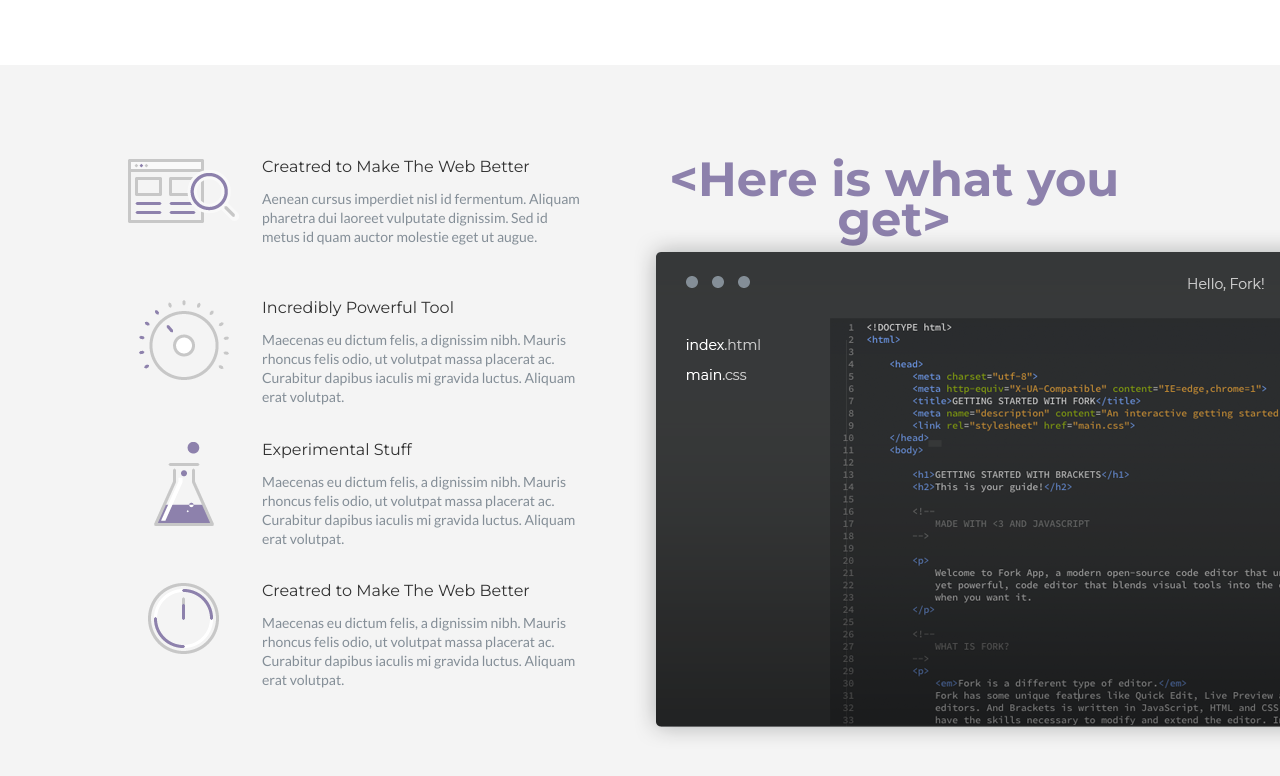
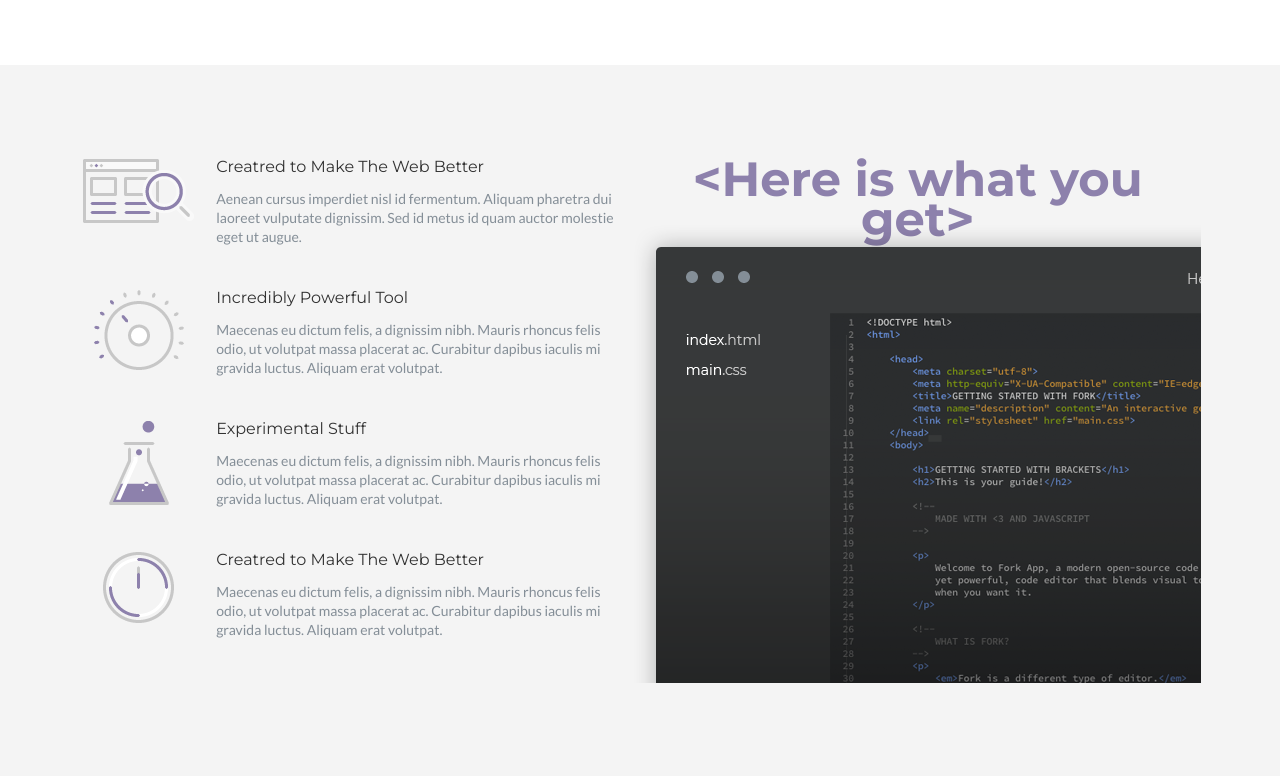
Before and after one commit to kolgasheva/Step-Project-Forkio, a website: page index.html in a window 1280 px wide. Shown: the part 1171-1947 px from the top of the page. Drawn offline with nearby package versions, Linux system fonts and the light colour scheme; files that its build step writes are made by us from their sources; files whose address does not match are found by name.

Commit message:
Section editor ork with media

```diff
--- a/src/scss/abstracts/_media-queries.scss
+++ b/src/scss/abstracts/_media-queries.scss
@@ -98,6 +98,7 @@
         }
     }
     .advantages__title {
+        width: 90%;
         font-size: 42px;
         line-height: 44px;
         margin-bottom: 50px;
@@ -108,9 +109,9 @@
         @include center;
         //margin-bottom: 76px;
         display: grid;
-        grid-template-columns: repeat(6, 1fr);
+        grid-template-columns: 110px 23px 81.15%;
         margin-bottom: 60px;
-        column-gap: 23px;
+
 
 
        /* &__item {
@@ -129,7 +130,7 @@
 
         &__description {
             text-align: left;
-            grid-column: 2 / span 5;
+            grid-column: 3;
         }
 
         &__text {
@@ -153,6 +154,10 @@
 
 @media (min-width: $desktop) {
     //navigation section
+    body {
+        overflow-x: hidden;
+    }
+
     .header__wrapper {
         width: 80%;
         margin: 0 auto;
@@ -277,11 +282,11 @@
     }
 
     .container-advantages {
-        width: 80%;
+        width: 87%;
         @include center;
         display: grid;
-        grid-template-columns: 44.5% 50px 50.9%;
-        grid-template-rows: repeat(8, 9%);//8.5% 1fr;
+        grid-template-columns: 45% 50px 50.9%;
+        grid-template-rows: repeat(8, 9%);
 
         // @include center;
     }
@@ -289,6 +294,8 @@
     .advantages__title {
         width: 100%;
         padding: 0;
+        margin-right: 0;
+        margin-left: 0;
         grid-column: 3 ;
         grid-row: 1/ 2;
         font-size: 48px;
@@ -311,7 +318,6 @@
 
 }*/
 .container-benefits {
-    margin-right: 0;
     width: 100%;
     padding: 0;
     padding-bottom: 35px;
--- a/src/scss/abstracts/_variables.scss
+++ b/src/scss/abstracts/_variables.scss
@@ -1,5 +1,6 @@
 $tablet: 481px;
-$desktop: 993px;$font-Montserrat: Montserrat;
+$desktop: 993px;
+$font-Montserrat: Montserrat;
 $font-Lato: Lato;
 $font-weight-bolt: 700;
 $font-weight-regular: 400;
--- a/src/scss/layout/_commonstyles.scss
+++ b/src/scss/layout/_commonstyles.scss
@@ -2,7 +2,6 @@ body {
     font-family: 'Montserrat', sans-serif;
     font-size: 14px;
     height: 100%;
-    overflow-x: hidden;
 }
 
 .container {
--- a/src/scss/layout/_sectionadvantages.scss
+++ b/src/scss/layout/_sectionadvantages.scss
@@ -1,16 +1,17 @@
 .advantages {
     width: 100%;
     min-width: 320px;
-
 }
 
 .container-advantages {
     display: grid;
     grid-template-columns: repeat(1, 1fr);
-    // @include center;
 }
 
 .advantages__title {
+    width: 85%;
+    @include center;
+    padding: 0 10px;
     font-size: 32px;
     color: #8D81AC;
     margin-bottom: 36px;
@@ -72,8 +73,8 @@
 .advantages__wrapper-img {
     margin-top: 64px;
     width: 100%;
-    overflow-x: hidden;
     min-height: 381px;
+    overflow: hidden;
 
 }
 
```
